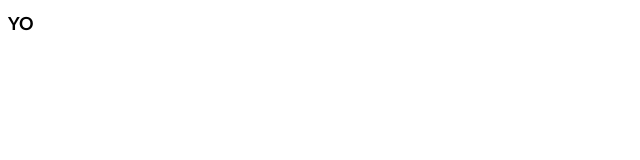
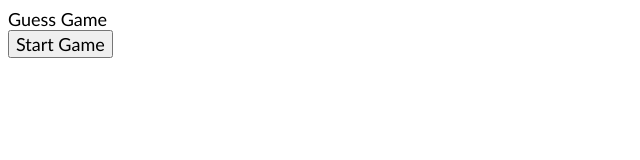
Before and after one commit to musaliyah/guess-game, a plain HTML site: page index.html in a window 1280 px wide. Shown: the whole page, without its empty margins (0-640 px from the left). Drawn offline with Linux system fonts and the light colour scheme.

Commit message:
added header and start game button

```diff
--- a/index.html
+++ b/index.html
@@ -6,8 +6,8 @@
     <meta name="viewport" content="width=device-width, initial-scale=1.0">
     <title>Guess Game</title>
     <link rel="stylesheet" href="./style.css">
-
-    <h1>YO</h1>
+    <header>Guess Game</header>
+    <button>Start Game</button>
 </head>
 <body>
     <script src="./script.js"></script>
--- a/style.css
+++ b/style.css
@@ -2,4 +2,3 @@
     font-size: large;
     font-family:'Gill Sans', 'Gill Sans MT', Calibri, 'Trebuchet MS', sans-serif;
     }
-// YO
```
